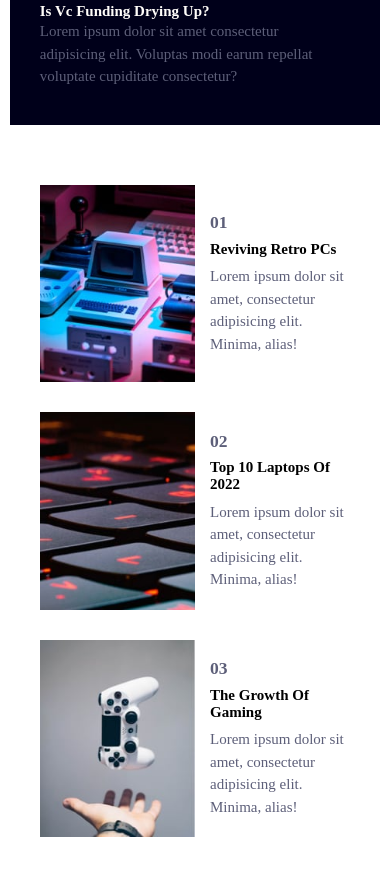
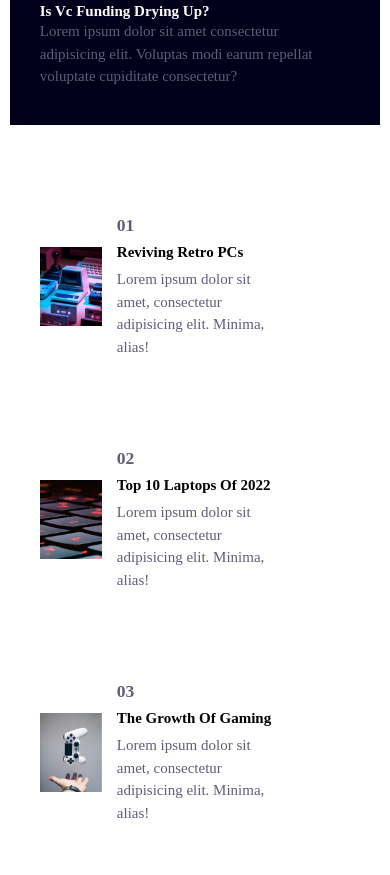
Before and after one commit to gafayo/TBH-newsMagazine, a plain HTML site: page index.html in a window 390 px wide. Shown: the part 807-1682 px from the top of the page. Drawn offline with Linux system fonts and the light colour scheme.

Commit message:
upated commit

```diff
--- a/styles.css
+++ b/styles.css
@@ -203,7 +203,21 @@ p{
         font-size: 3rem;
     }
 
+    .lower-container{
+        align-items: center;
+        justify-content: center;
+    }
+
     .lower_col img{
-        width: 50%;
+        width: 20%;
+    }
+
+    .lower_col div{
+        width: 80%;
+        padding: 2rem 0;
+    }
+
+    .lower_col div p{
+        width: 70%;
     }
 }
```
